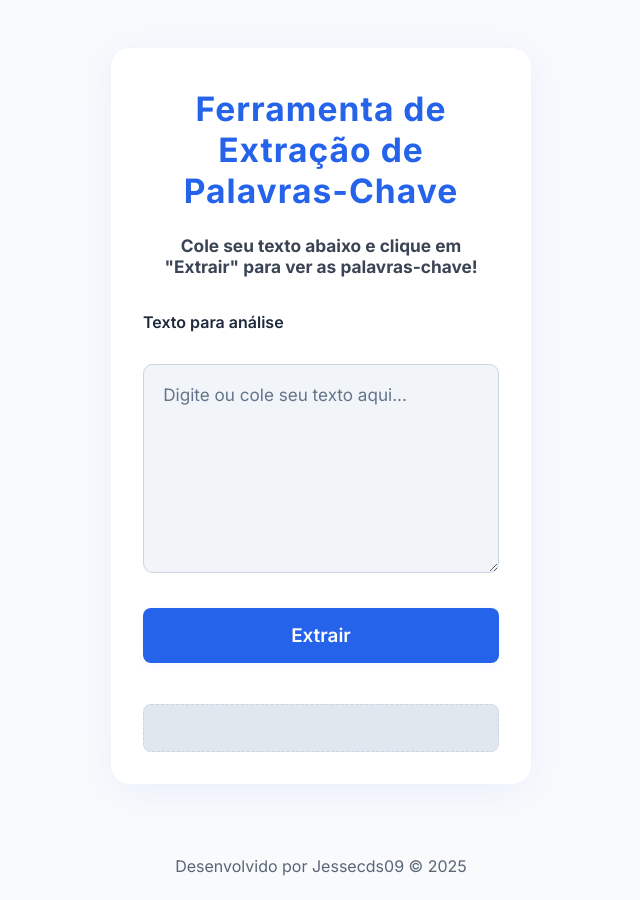
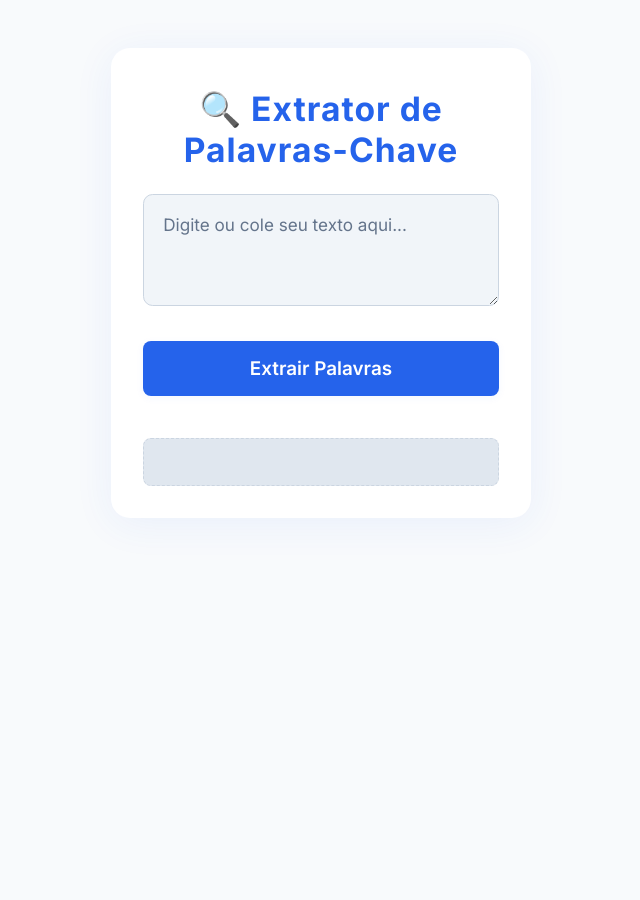
Before and after one commit to Jessecds09/strings, a plain HTML site: page index.html in a window 1280 px wide. Shown: the whole page, without its empty margins (319-959 px from the left). After the commit the page ends 800 px from the top, so only its background shows below. Drawn offline with Linux system fonts and the light colour scheme.

Commit message:
Update index.html

```diff
--- a/index.html
+++ b/index.html
@@ -1,26 +1,18 @@
 <!DOCTYPE html>
 <html lang="pt-BR">
-
 <head>
-    <meta charset="UTF-8">
-    <meta name="viewport" content="width=device-width, initial-scale=1.0">
-    <title>Ferramenta de Extração de Palavras-Chave</title>
-    <link rel="stylesheet" href="style.css">
+    <meta charset="UTF-8" />
+    <meta name="viewport" content="width=device-width, initial-scale=1.0"/>
+    <title>Extrator de Palavras-Chave</title>
+    <link rel="stylesheet" href="style.css" />
 </head>
-
 <body>
     <div class="container">
-        <h1>Ferramenta de Extração de Palavras-Chave</h1>
-        <h2 class="subtitle">Cole seu texto abaixo e clique em "Extrair" para ver as palavras-chave!</h2>
-        <label for="entrada-de-texto" class="visually-hidden">Texto para análise</label>
-        <textarea id="entrada-de-texto" placeholder="Digite ou cole seu texto aqui..." rows="8"></textarea>
-        <button id="botao-palavrachave" aria-label="Extrair palavras-chave">Extrair</button>
-        <div id="resultado-palavrachave"></div>
+        <h1>🔍 Extrator de Palavras-Chave</h1>
+        <textarea id="entrada-de-texto" placeholder="Digite ou cole seu texto aqui..."></textarea>
+        <button id="botao-palavrachave">Extrair Palavras</button>
+        <div id="resultado-palavrachave" class="resultado-box"></div>
     </div>
-    <footer>
-        <p>Desenvolvido por Jessecds09 &copy; 2025</p>
-    </footer>
-    <script src="script.js"></script>
+    <script type="module" src="script.js"></script>
 </body>
-
 </html>
```
